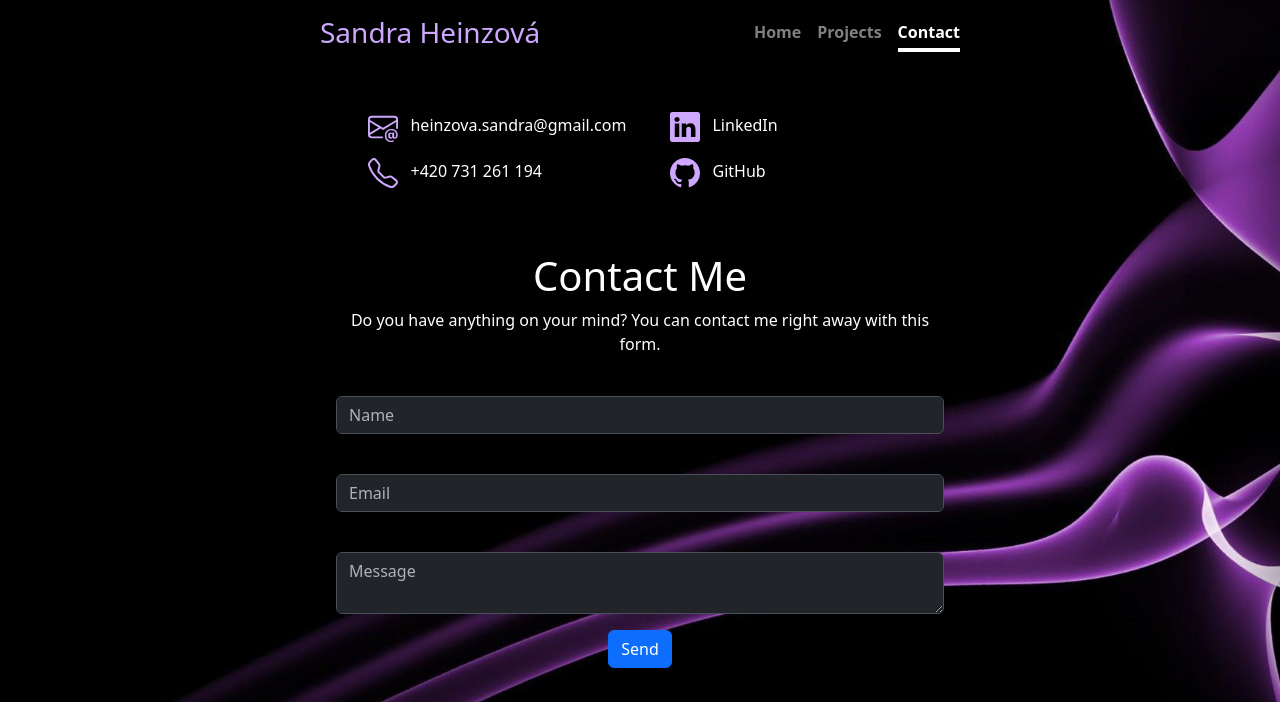
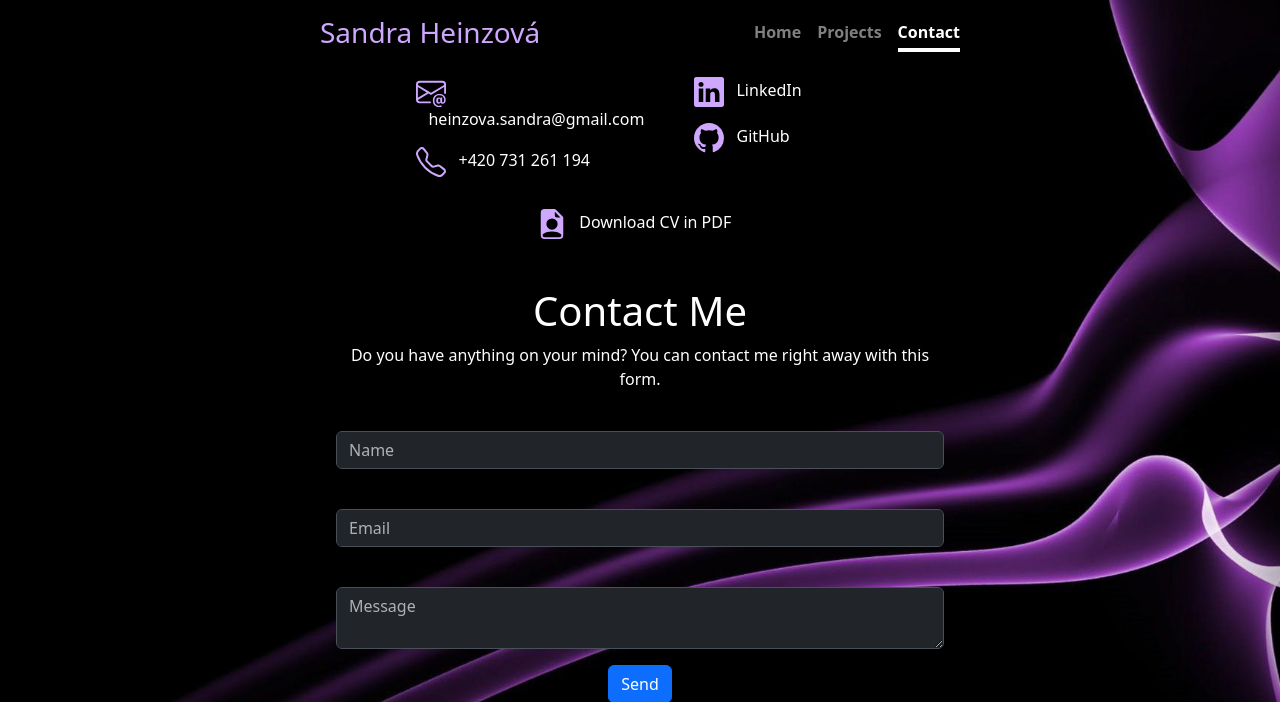
Before and after one commit to SandraHeinzova/Portfolio, a Flask app: page /contact in a window 1280 px wide. Shown: the top 702 px of the page. Run offline with Flask 3, Linux system fonts and the light colour scheme; some libraries are stand-ins or nearby versions.

Commit message:
added <a> tag for downloading CV

```diff
--- a/templates/contact.html
+++ b/templates/contact.html
@@ -5,7 +5,7 @@
 
 {% block content %}
       <div class="container pb-5 ps-5">
-          <div class="icons-container row rows-cols-2">
+            <div class="icons-container row rows-cols-2 ps-5">
               <div class="col pt-4">
                 <p>
                  <a href="mailto: heinzova.sandra@gmail.com" class="icon text-decoration-none">
@@ -17,7 +17,7 @@
                    <img src="static/icons/telephone.svg" alt="mobile phone icon" title="Call me">&nbsp;&nbsp;&nbsp;+420 731 261 194
                  </a>
               </div>
-            <div class="icons-container col pt-4">
+              <div class="col pt-4">
                 <p>
                  <a href="https://www.linkedin.com/in/sandra-heinzova/" target="_blank" class="icon text-decoration-none pe-5">
                   <img src="static/icons/linkedin.svg" alt="LinkedIn icon" title="Open LinkedIn">&nbsp;&nbsp;&nbsp;LinkedIn
@@ -29,6 +29,11 @@
                  </a>
                 </p>
               </div>
+            </div>
+            <div class="pt-3">
+              <a href="static/cv_en.pdf" download class="icon text-decoration-none pe-5">
+               <img src="static/icons/person_cv.svg" alt="Person icon" title="Download">&nbsp;&nbsp;&nbsp;Download CV in PDF
+              </a>
             </div>
       </div>
       <div class="px-3">
```
Lines whose indentation alone changed are shown as unchanged.
